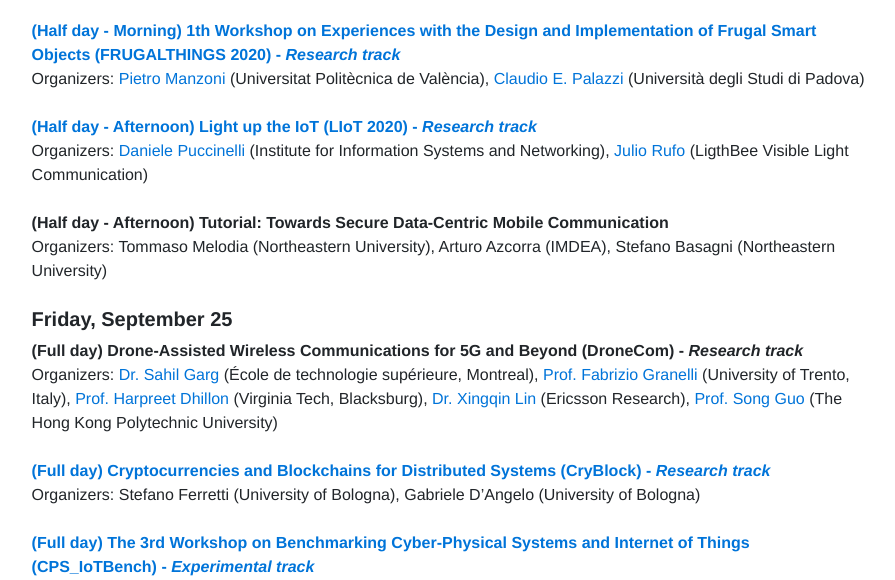
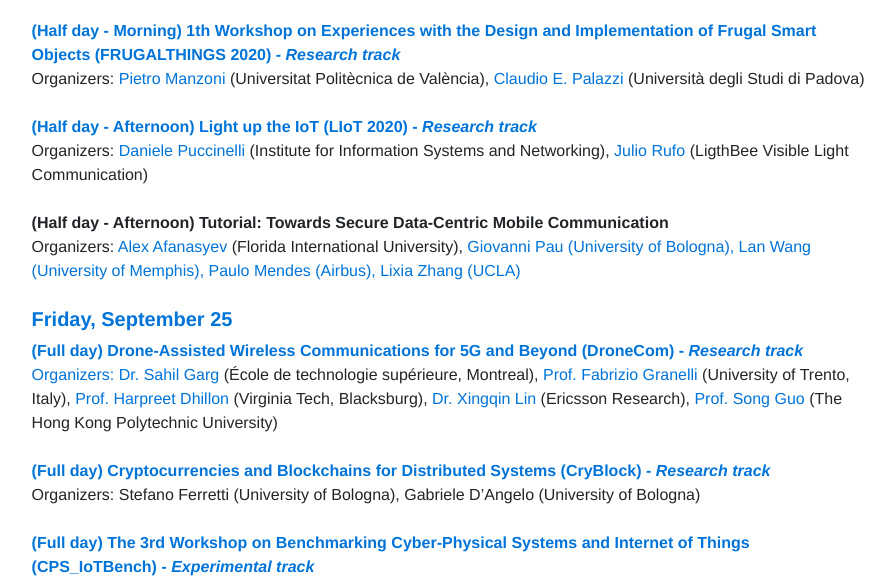
Before and after one commit to srene/mobicom2020-website, a PHP site: page /workshops.php in a window 1280 px wide. Shown: the part 638-1218 px from the top of the page, without its empty margins (186-1081 px from the left). Run offline with PHP 8.4, Linux system fonts and the light colour scheme; some libraries are stand-ins or nearby versions.

Commit message:
tutorial organizers fix

```diff
--- a/workshops.php
+++ b/workshops.php
@@ -60,7 +60,11 @@ Organizers: <a href="mailto:pmanzoni@disca.upv.es">Pietro Manzoni</a> (Universit
 Organizers: <a href="mailto:daniele.puccinelli@supsi.ch">Daniele Puccinelli</a> (Institute for Information Systems and Networking), <a href="mailto:jrufo@lightbeecorp.com">Julio Rufo</a>  (LigthBee Visible Light Communication)<br/><br/>
 
 <b>(Half day - Afternoon) Tutorial: Towards Secure Data-Centric Mobile Communication</b><br/>
-Organizers: Tommaso Melodia (Northeastern University), Arturo Azcorra (IMDEA), Stefano Basagni (Northeastern University)<br/><br/>
+Organizers: <a href="mailto:aa@cs.fiu.edu">Alex Afanasyev</a> (Florida International University),
+<a href="mailto:giovanni.pau@unibo.it">Giovanni Pau (University of Bologna),
+<a href="mailto:lanwang@memphis.edu">Lan Wang (University of Memphis),
+<a href="mailto:paulo.mendes@airbus.com">Paulo Mendes (Airbus),
+<a href="mailto:lixia@cs.ucla.edu">Lixia Zhang (UCLA)<br/><br/>
 
 
 <h5><b>Friday, September 25</b></h5>
```
